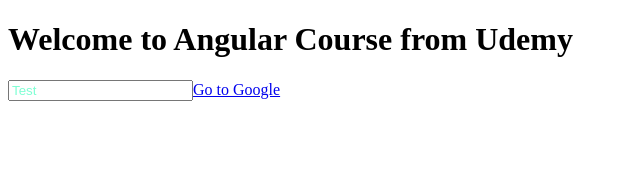
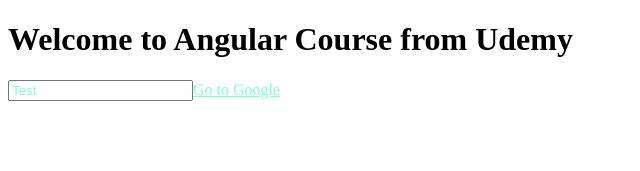
Before and after one commit to Madden20202-zz/angular-Udemy, an Angular app: page / in a window 1280 px wide. Shown: the top 171 px of the page, without its empty margins (0-640 px from the left). Built offline with nearby package versions, Linux system fonts and the light colour scheme.

Commit message:
fix styling becasue I like it

```diff
--- a/src/app/app.component.css
+++ b/src/app/app.component.css
@@ -2,7 +2,7 @@
 Now it will only style the component associated within
 app.component and with what we put as its class etc
 */
-input.demo {
+.demo {
     color: aquamarine;
     border: silver 2fr solid;
     width: 200fr;
--- a/src/app/app.component.html
+++ b/src/app/app.component.html
@@ -39,4 +39,4 @@
   in browser events within the app itself. So let's add
   a link to the project and see how it works.
  -->
-<a href="www.google.com">Go to Google</a>
+<a class="demo" href="www.google.com">Go to Google</a>
```
